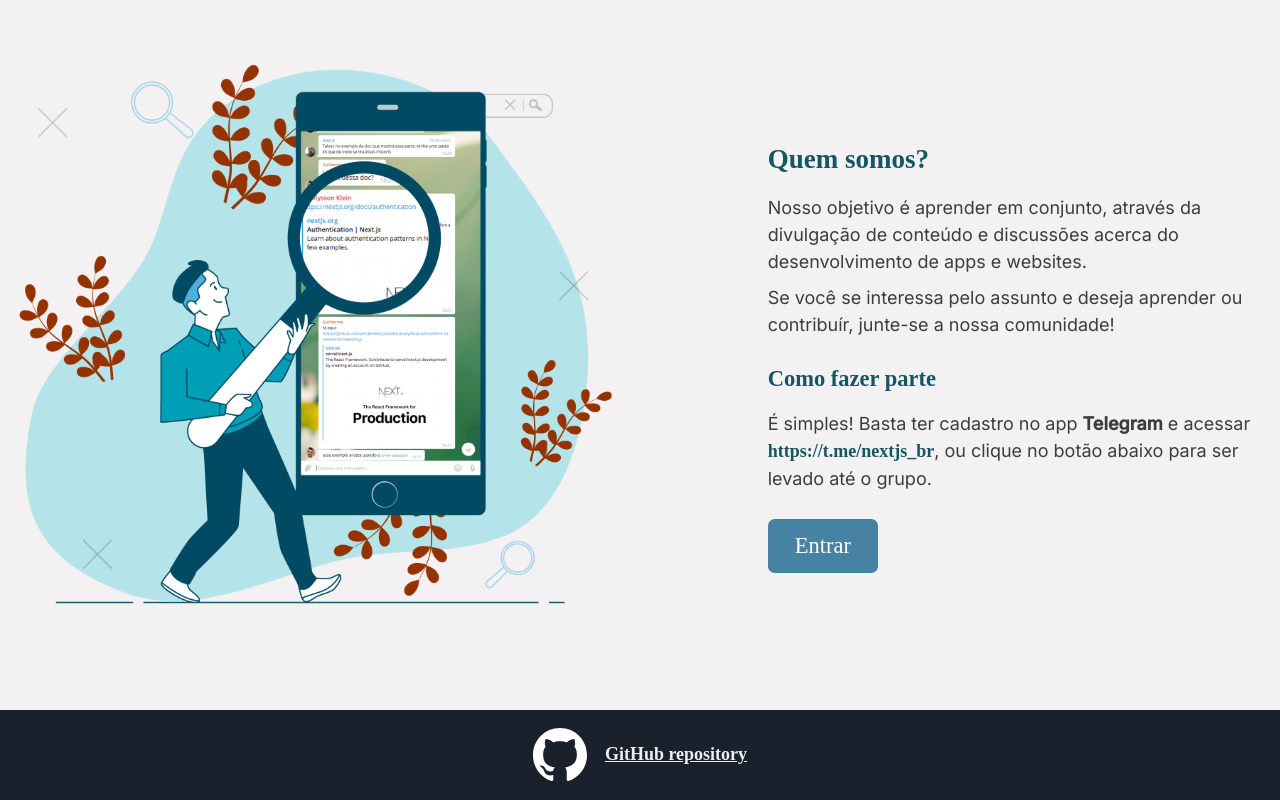
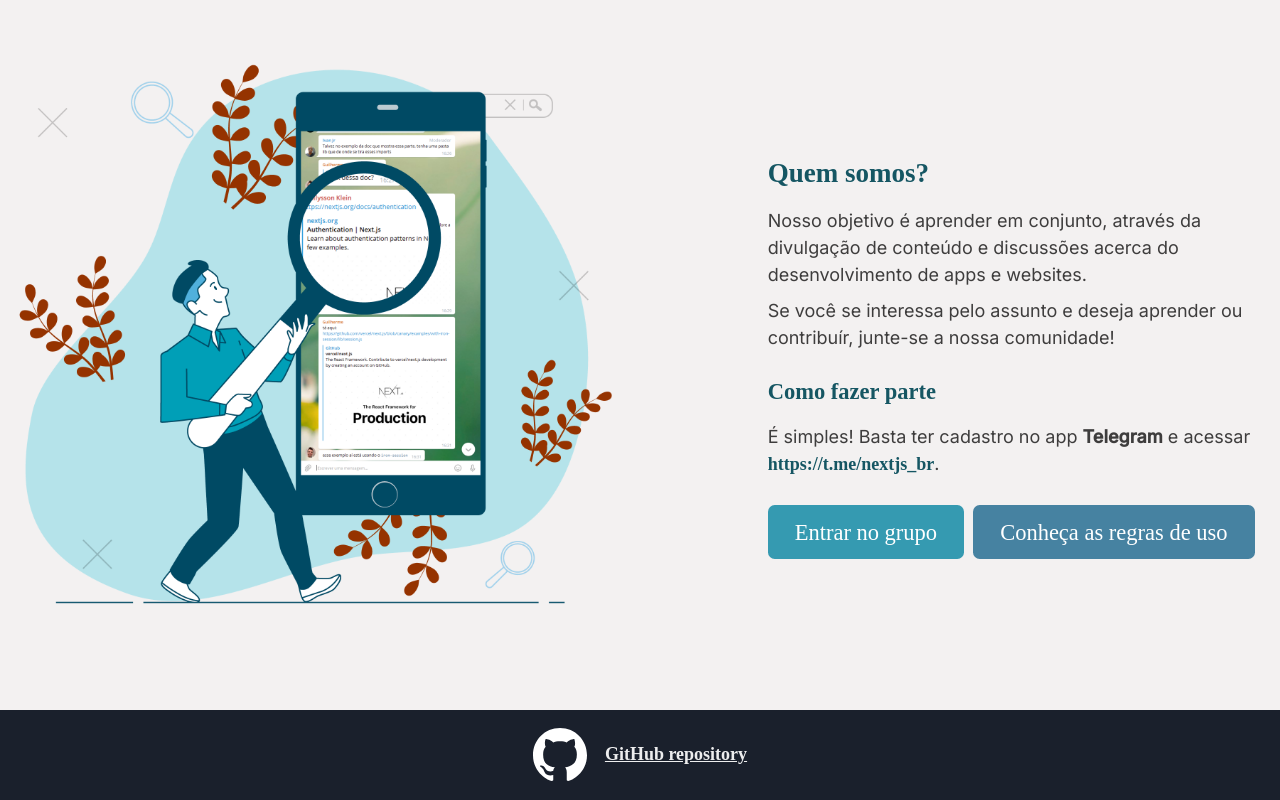
Before and after one commit to procarrera/telegram-nextjs-br, a Next.js app: page / in a window 1280 px wide. Shown: the part 1067-1867 px from the top of the page. Built offline with nearby package versions, Linux system fonts and the light colour scheme; a web font is replaced by a local one.

Commit message:
Botão de regras de uso

```diff
--- a/pages/index.tsx
+++ b/pages/index.tsx
@@ -117,11 +117,20 @@
               Como fazer parte
             </Heading>
             <Text>
-              É simples! Basta ter cadastro no app <b>Telegram</b> e acessar <a href="https://t.me/nextjs_br">https://t.me/nextjs_br</a>, ou clique no botão abaixo para ser levado até o grupo.
+              É simples! Basta ter cadastro no app <b>Telegram</b> e acessar <a href="https://t.me/nextjs_br">https://t.me/nextjs_br</a>.
             </Text>
-            <Button size="lg" colorScheme="indigoBlue">
-              Entrar
-            </Button>
+            <HStack>
+              <Link href="nextjs_br" passHref>
+                <Button size={buttonSize} colorScheme="blueGreen">
+                  Entrar no grupo
+                </Button>
+              </Link>
+              <Link href={'/regras-de-uso'}>
+                <Button size={buttonSize} colorScheme="indigoBlue">
+                  Conheça as regras de uso
+                </Button>
+              </Link>
+            </HStack>
           </GridItem>
         </CustomGrid>
       </Container>
```
